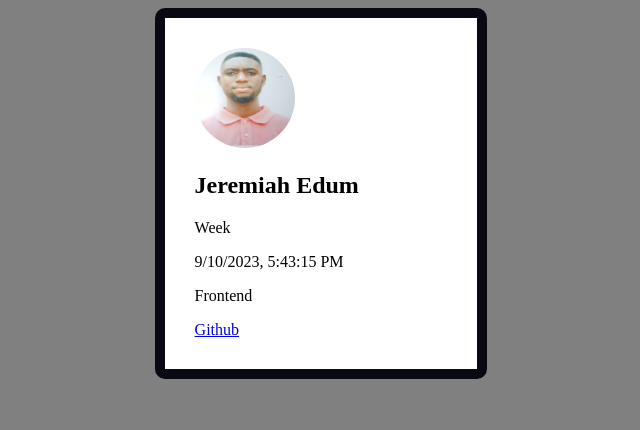
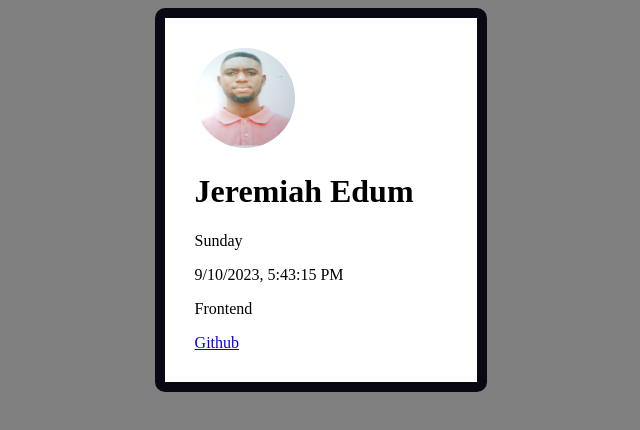
Before and after one commit to Jerrisneh/HNGx-stage-one-task, a plain HTML site: page index.html in a window 1280 px wide. Shown: the whole page, without its empty margins (319-959 px from the left). Drawn offline with Linux system fonts and the light colour scheme.

Commit message:
second commit

```diff
--- a/index.html
+++ b/index.html
@@ -3,19 +3,19 @@
 <head>
     <meta charset="UTF-8">
     <meta name="viewport" content="width=device-width, initial-scale=1.0">
-    <title>My Slack Account</title>
+    <title>Task One</title>
     <link rel="stylesheet" href="styles.css">
 </head>
 
 <body>
-    <article>
+    <div>
         <img data-testid="slackDisplayImage" src="images/myPhoto.jpg" alt="Jeremiah">
         <h1 data-testid="slackUserName" id="name">Jeremiah Edum</h1>
         <p data-testid="currentDayOfTheWeek" id="currentWeek">Week</p>
         <p data-testid="currentUTCTime" id="time">Time</p>
         <p data-testid="myTrack" id="track">Frontend</p>
         <a href="https://github.com/jerrisneh">Github</a>
-    </article>
+    </div>
 
     <script src="script.js"></script>
 </body>
--- a/script.js
+++ b/script.js
@@ -14,5 +14,5 @@
     return formattedTime;
 }
 
-week.textConent = getCurrentDayOfWeek();
+week.textContent = getCurrentDayOfWeek();
 time.textContent = getCurrentUTCTime();
--- a/styles.css
+++ b/styles.css
@@ -2,7 +2,7 @@
     background-color: grey;
 }
 
-article{
+div{
     background-color: white;
     width: 20%;
     margin: auto;
```
